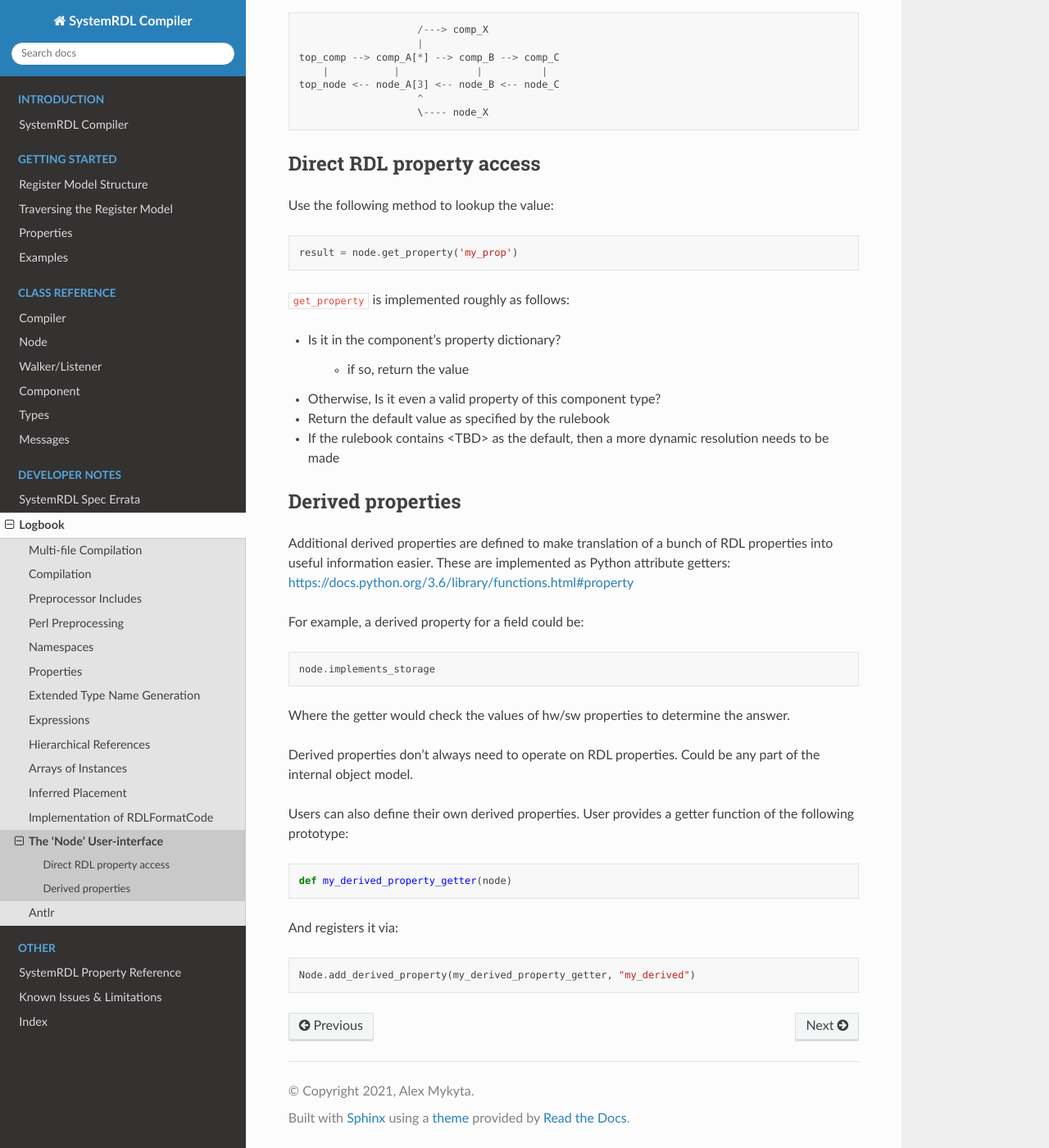
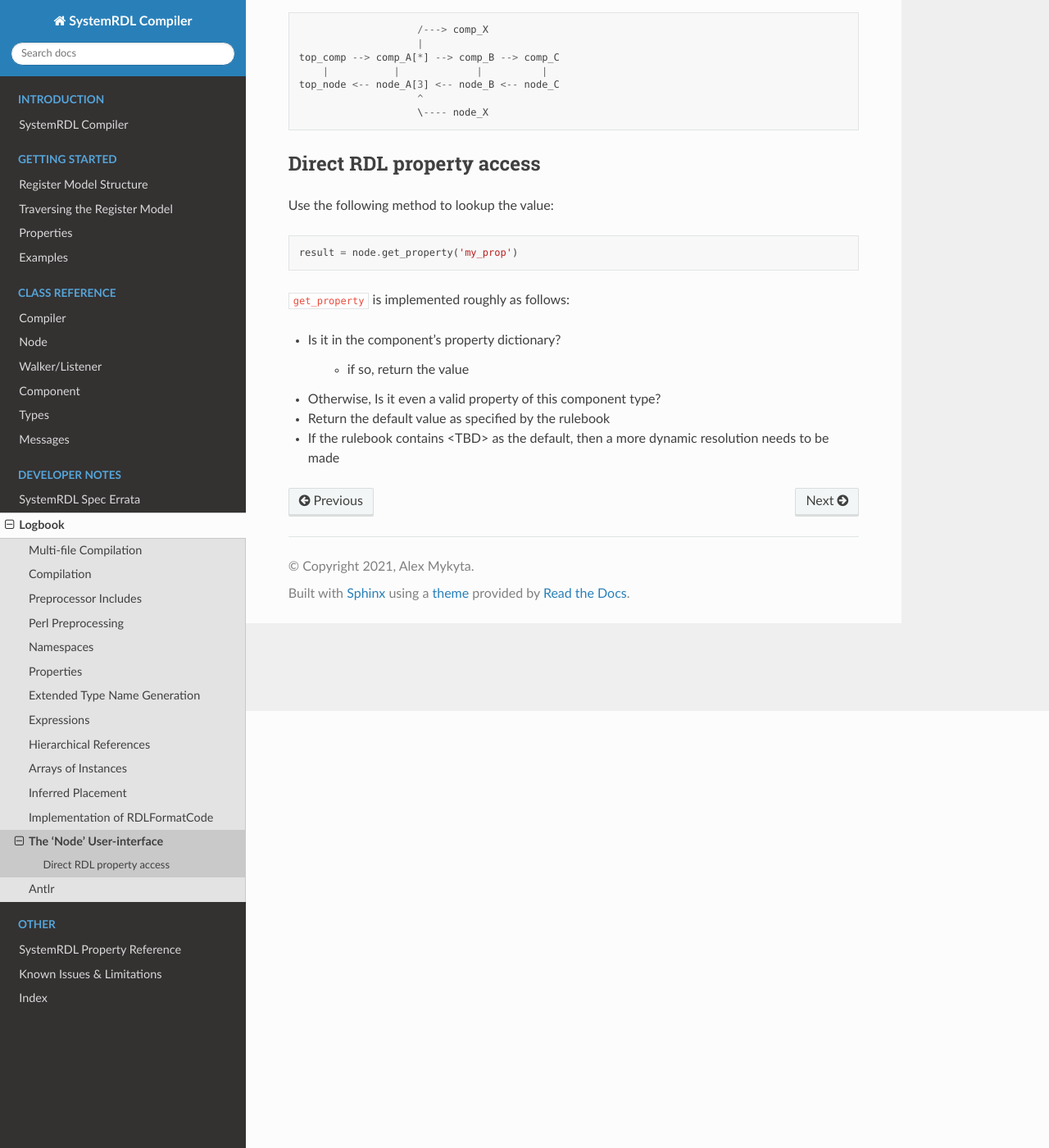
Before and after one commit to SystemRDL/systemrdl-compiler, a Sphinx documentation site: the page built from docs/dev_notes/user_tree_traversal.rst, in a window 1280 px wide and 1400 px high, scrolled down 533 px. Shown: the whole window at 82% size. Built offline with Sphinx 7.4.7 and the Read the Docs theme 2.0.0, drawn with Linux system fonts in a browser that asks for light colours.

```diff
--- a/docs/dev_notes/user_tree_traversal.rst
+++ b/docs/dev_notes/user_tree_traversal.rst
@@ -46,30 +46,3 @@
 - Return the default value as specified by the rulebook
 - If the rulebook contains <TBD> as the default, then
   a more dynamic resolution needs to be made
-
-Derived properties
-------------------
-
-Additional derived properties are defined to make translation of a bunch of RDL
-properties into useful information easier.
-These are implemented as Python attribute getters:
-https://docs.python.org/3.6/library/functions.html#property
-
-For example, a derived property for a field could be::
-
-    node.implements_storage
-
-Where the getter would check the values of hw/sw properties to determine the
-answer.
-
-Derived properties don't always need to operate on RDL properties. Could be any
-part of the internal object model.
-
-Users can also define their own derived properties.
-User provides a getter function of the following prototype::
-
-    def my_derived_property_getter(node)
-
-And registers it via::
-
-    Node.add_derived_property(my_derived_property_getter, "my_derived")
```
Also changed, not shown: 1 other file.
